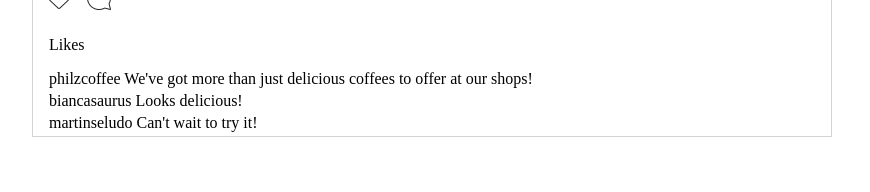
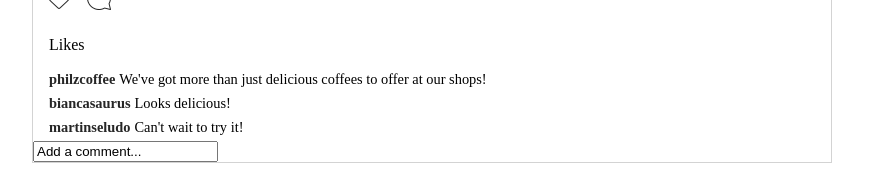
Before and after one commit to TRIF3X/React-InstaCloneV2, a React (Create React App) app: page / in a window 1280 px wide. Shown: the part 749-941 px from the top of the page, without its empty margins (208-1078 px from the left). Built offline with nearby package versions, Linux system fonts and the light colour scheme.

Commit message:
use hooks to create an onChange handler for the comments

```diff
--- a/package.json
+++ b/package.json
@@ -3,8 +3,8 @@
   "version": "0.1.0",
   "private": true,
   "dependencies": {
-    "react": "^16.7.0",
-    "react-dom": "^16.7.0",
+    "react": "^16.7.0-alpha.2",
+    "react-dom": "^16.7.0-alpha.2",
     "react-scripts": "2.1.2",
     "styled-components": "^4.1.3"
   },
--- /dev/null
+++ b/src/App.css
@@ -0,0 +1,3 @@
+Body {
+    margin: 0 auto
+}
--- a/src/components/CommentSection/commentMap.js
+++ b/src/components/CommentSection/commentMap.js
@@ -7,6 +7,7 @@ function CommentMap(props) {
             return (
                 <Comments
                  comments={comments}
+                 key={comments.text}
                  />
             )
         })
--- a/src/components/CommentSection/comments.css
+++ b/src/components/CommentSection/comments.css
@@ -1,4 +1,12 @@
 .commentsDiv {
     margin-left: 2%;
-    padding-bottom: .5%;
+    padding-bottom: .7%;
 }
+.commentUser {
+    font-weight: bold;
+    color: #262626;
+    font-size: .9rem;
+}
+.commentText {
+    font-size: .9rem;
+}
--- a/src/components/CommentSection/comments.js
+++ b/src/components/CommentSection/comments.js
@@ -4,7 +4,7 @@ import './comments.css'
 function Comments(props) {
     return (
         <div className='commentsDiv'>
-            {props.comments.username} {props.comments.text}
+            <span className='commentUser'>{props.comments.username}</span> <span className='commentText'>{props.comments.text}</span>
         </div>
     )
 }
--- a/src/components/PostContainer/Post.js
+++ b/src/components/PostContainer/Post.js
@@ -1,10 +1,14 @@
-import React from 'react'
+import React, {useState} from 'react'
 import like from './img/likeandcomment.PNG'
 import CommentMap from '../CommentSection/commentMap.js'
 import './Post.css'
 
 
 function Post(props) {
+
+    const [value, setValue] = useState('Add a comment...')
+    const handleChange = (e) => setValue(e.target.value)
+
     return (
         <div className='masterDiv'>
             <div className='containerDiv'>
@@ -15,6 +19,12 @@ function Post(props) {
                     <CommentMap
                     comments={props.post.comments}
                     />
+                    <input
+                    className='commentsInput'
+                    type='text'
+                    value={value}
+                    onChange={handleChange}
+                    />
             </div>
         </div>
     )
--- a/src/index.js
+++ b/src/index.js
@@ -1,5 +1,6 @@
 import React from 'react';
 import ReactDOM from 'react-dom';
 import App from './App';
+import './App.css'
 
 ReactDOM.render(<App />, document.getElementById('root'));
```
Also changed, not shown: 2 other files (tests, documents, lock files or other folders).
